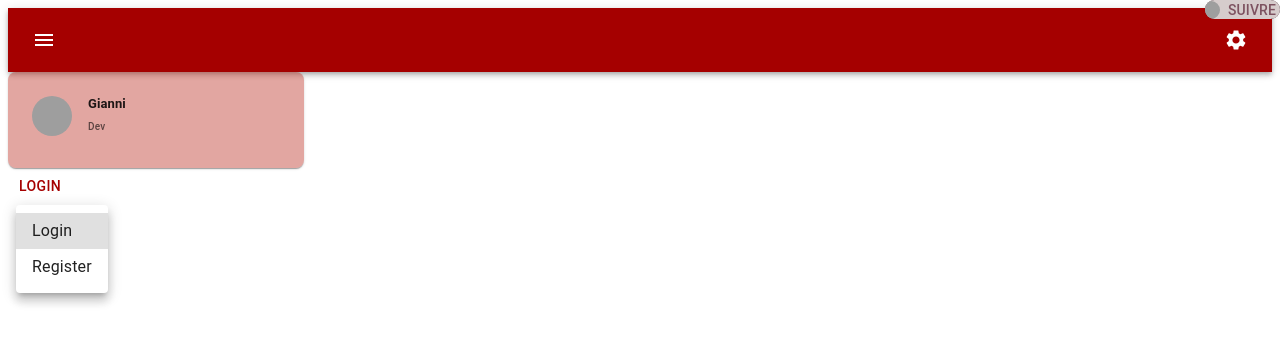
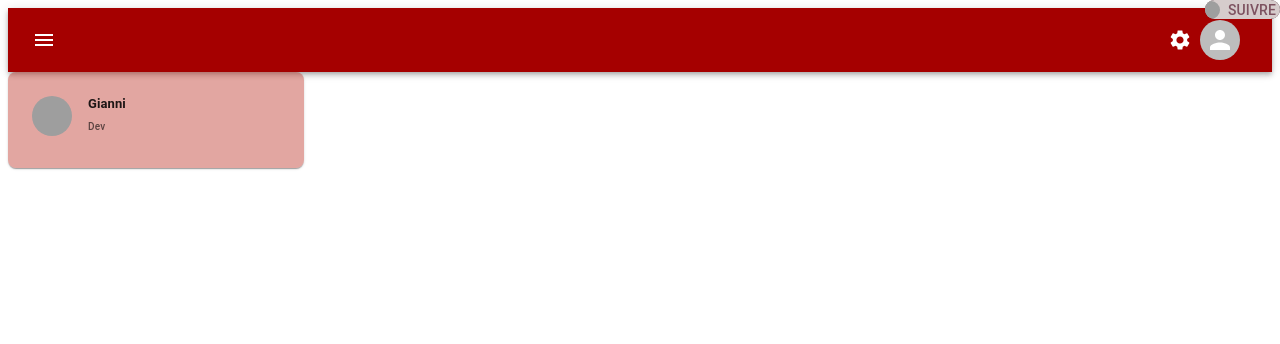
Before and after one commit to C-Alexis4414/Links-to-Experts-Front, a React (Vite) app: page / in a window 1280 px wide. Shown: the top 344 px of the page. Built offline with nearby package versions, Linux system fonts and the light colour scheme; grey boxes are pictures that could not be loaded.

Commit message:
feat: YL-65 NavLink and navItem in navbar

```diff
--- a/package.json
+++ b/package.json
@@ -19,6 +19,7 @@
     "airtable": "^0.12.2",
     "axios": "^1.7.2",
     "dotenv": "^16.4.5",
+    "material-ui-popup-state": "^5.3.1",
     "react": "^18",
     "react-dom": "^18",
     "react-helmet": "^6.1.0",
--- a/src/App.tsx
+++ b/src/App.tsx
@@ -15,8 +15,8 @@ function App() {
   // );
   return (
   <RootLayout>
-    <Navbar />
     <BrowserRouter>
+      <Navbar />
       <Routes>
         <Route path="/" element={ <HomePage />} />
         <Route path="login" element={<Login />} />
--- a/src/components/menuItemLink.tsx
+++ /dev/null
@@ -1,22 +0,0 @@
-import React from 'react'
-import { MenuItem as MuiMenuItem, MenuItemProps } from '@mui/material';
-import { Link, LinkProps } from 'react-router-dom';
-
-interface MenuItemLinkProps extends MenuItemProps {
-    to: LinkProps['to'];
-    label: string;
-};
-
-const MenuItemLink: React.FC<MenuItemLinkProps> = ({ to, label, ...props }) => {
-    return (
-        <MuiMenuItem
-            component={Link}
-            to={to}
-            {...props}
-        >
-            {label}
-        </MuiMenuItem>
-    );
-};
-
-export default MenuItemLink;
--- a/src/components/navbar.tsx
+++ b/src/components/navbar.tsx
@@ -1,16 +1,15 @@
 'use client'
 import React from 'react';
-import AppBar from '@mui/material/AppBar';
-import Box from '@mui/material/Box';
-import Toolbar from '@mui/material/Toolbar';
-import IconButton from '@mui/material/IconButton';
 import MenuIcon from '@mui/icons-material/Menu';
 import SettingsIcon from '@mui/icons-material/Settings';
-import Avatar from '@mui/material/Avatar';
-import { Menu, MenuItem, Tooltip, Typography } from '@mui/material';
-// import MenuItemLink from './menuItemLink';
+import { AppBar, Box, Toolbar, IconButton, Avatar, Menu, MenuItem, Tooltip, Typography } from '@mui/material';
+import { NavLink } from 'react-router-dom';
 
-const settings = ['Profile', 'Dashboard', 'Logout'];
+const navItem = [
+  {path:'/login', label:'Sign in'},
+  {path:'/register', label:'Sign up'},
+  {path:'/', label:'Home'},
+];
 
 function Navbar() {
   const [anchorElUser, setAnchorElUser] = React.useState<null | HTMLElement>(null);
@@ -47,7 +46,7 @@ function Navbar() {
             <SettingsIcon />
           </IconButton>
 
-          {/* <Box sx={{ flexGrow: 0 }}>
+          <Box sx={{ flexGrow: 0 }}>
             <Tooltip title="Open settings">
               <IconButton onClick={handleOpenUserMenu}>
                 <Avatar alt="profile picture" src="" />
@@ -69,13 +68,13 @@ function Navbar() {
               open={Boolean(anchorElUser)}
               onClose={handleCloseUserMenu}
             >
-              {settings.map((navigation) => (
-                <MenuItem key={navigation} onClick={handleCloseUserMenu}>
-                  <Typography sx={{ textAlign: 'center' }}>{navigation}</Typography>
+              {navItem.map((item) => (
+                <MenuItem key={item.path} onClick={handleCloseUserMenu} component={NavLink} to={item.path}>
+                    <Typography sx={{ textAlign: 'center' }}>{item.label}</Typography>
                 </MenuItem>
               ))}
             </Menu>
-          </Box> */}
+          </Box>
         </Toolbar>
       </AppBar>
     </Box >
--- a/src/pages/homePage.tsx
+++ b/src/pages/homePage.tsx
@@ -4,13 +4,15 @@ import Login from './login';
 import { Link } from 'react-router-dom';
 import Button from '@mui/material/Button';
 import MenuItemLink from '../components/menuItemLink';
-import { Menu } from '@mui/material';
+import { Menu, MenuItem } from '@mui/material';
+import PopupState, { bindMenu, bindTrigger } from 'material-ui-popup-state';
+import Register from './register';
 
 function HomePage() {
     return (
     <>
         <UserCard name="Gianni" role="Dev" avatarSrc="Links-to-Experts-Front\src\app\pages\page.tsx" />
-        <Button
+        {/* <Button
             component={Link}
             to="/login"
         >
@@ -19,7 +21,7 @@ function HomePage() {
         <Menu open={true} onClose={() => {}}>
             <MenuItemLink to="/login" label="Login" />
             <MenuItemLink to="/register" label="Register" />
-        </Menu>
+        </Menu> */}
     </>
     )
 }
--- a/src/theme.tsx
+++ b/src/theme.tsx
@@ -1,6 +1,18 @@
 'use client'
 
 import { createTheme } from "@mui/material";
+import { Link as RouterLink, LinkProps as RouterLinkProps } from 'react-router-dom';
+import { LinkProps } from '@mui/material/Link';
+import React from "react";
+
+const LinkBehavior = React.forwardRef<
+  HTMLAnchorElement,
+  Omit<RouterLinkProps, 'to'> & { href: RouterLinkProps['to'] }
+>((props, ref) => {
+  const { href, ...other } = props;
+  // Map href (Material UI) -> to (react-router)
+  return <RouterLink ref={ref} to={href} {...other} />;
+});
 
 const theme = createTheme({
     palette: {
```
Also changed, not shown: 1 other file (tests, documents, lock files or other folders).
